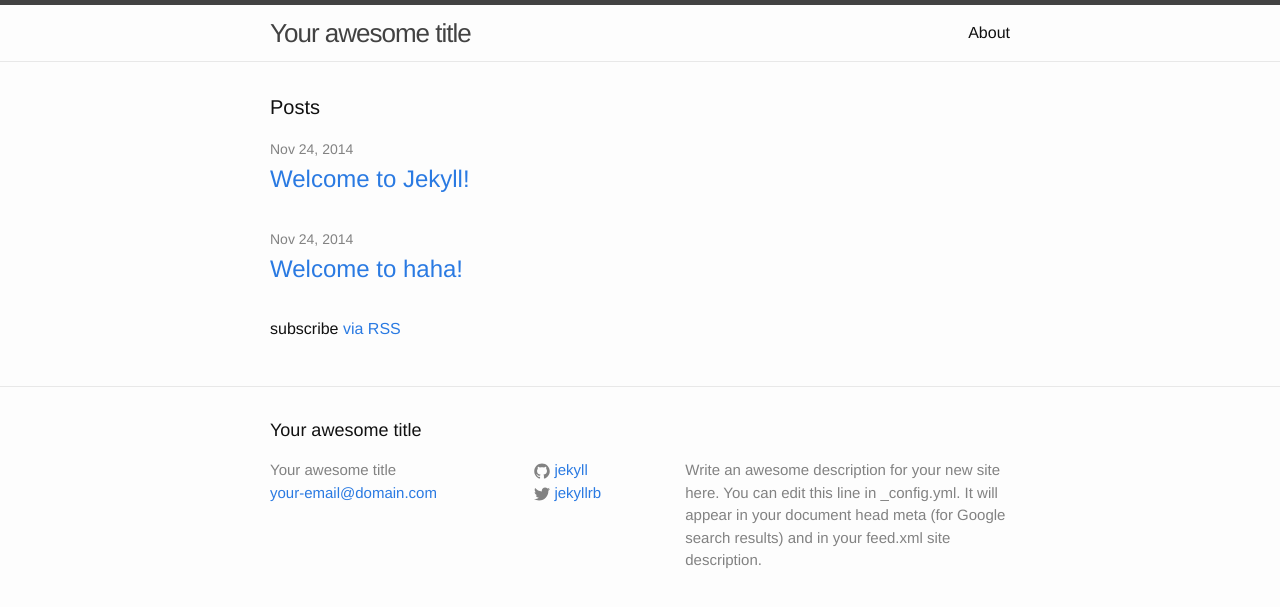
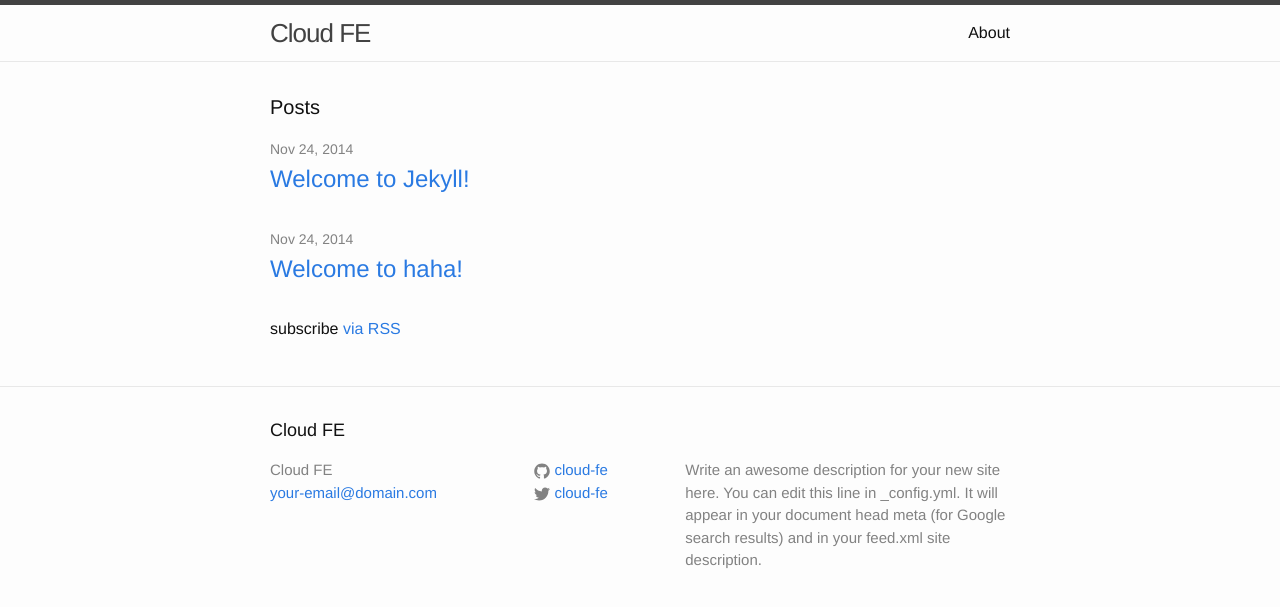
Before and after one commit to cloud-fe/cloud-fe.github.io, a Jekyll site: the page built from index.html, in a window 1280 px wide. Shown: the top 607 px of the page. Built offline with Jekyll 4.4.1, drawn with Linux system fonts in a browser that asks for light colours.

Commit message:
Update _config.yml

```diff
--- a/_config.yml
+++ b/_config.yml
@@ -1,14 +1,14 @@
 # Site settings
-title: Your awesome title
+title: Cloud FE
 email: your-email@domain.com
 description: > # this means to ignore newlines until "baseurl:"
   Write an awesome description for your new site here. You can edit this
   line in _config.yml. It will appear in your document head meta (for
   Google search results) and in your feed.xml site description.
 baseurl: "" # the subpath of your site, e.g. /blog/
-url: "http://yourdomain.com" # the base hostname & protocol for your site
-twitter_username: jekyllrb
-github_username:  jekyll
+url: "http://cloud-fe.github.io" # the base hostname & protocol for your site
+twitter_username: cloud-fe
+github_username:  cloud-fe
 
 # Build settings
 markdown: kramdown
```
